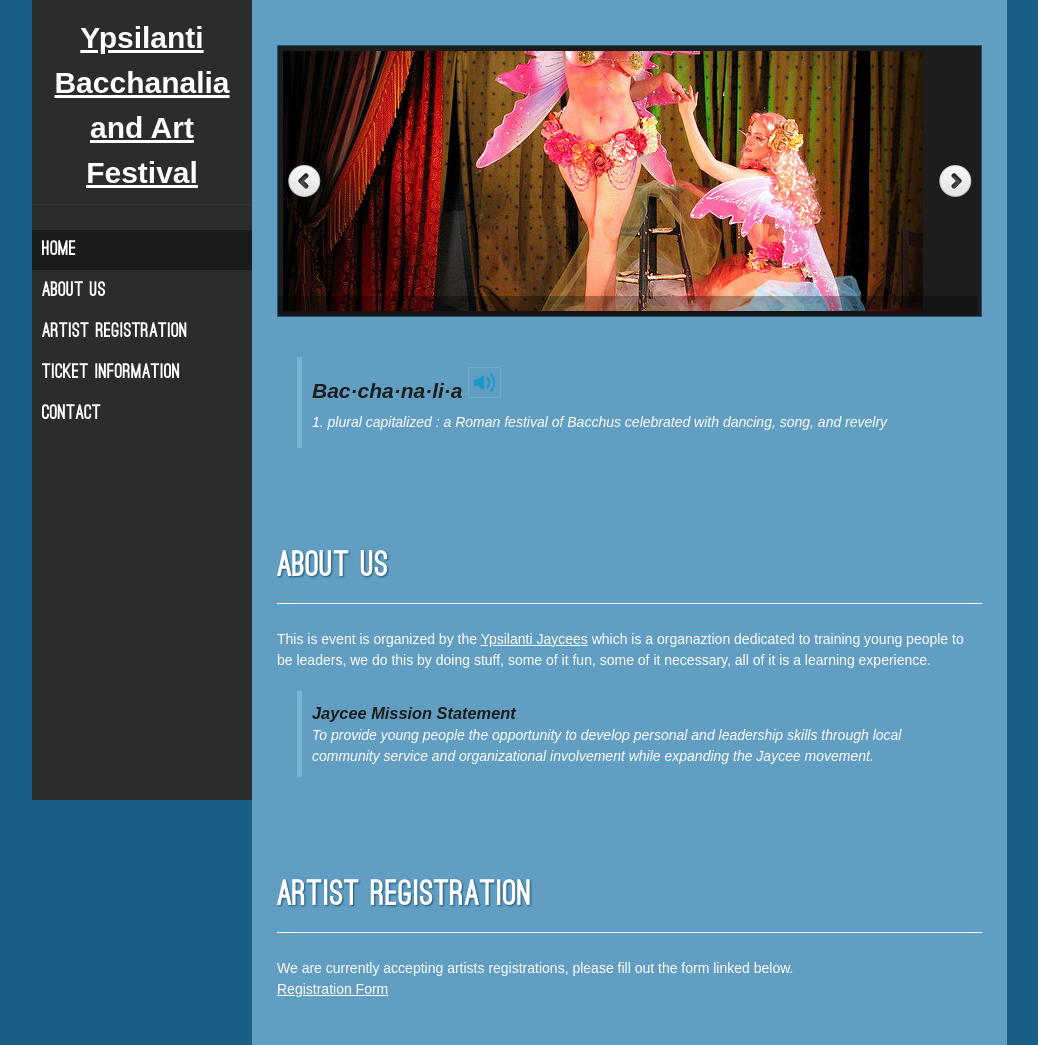
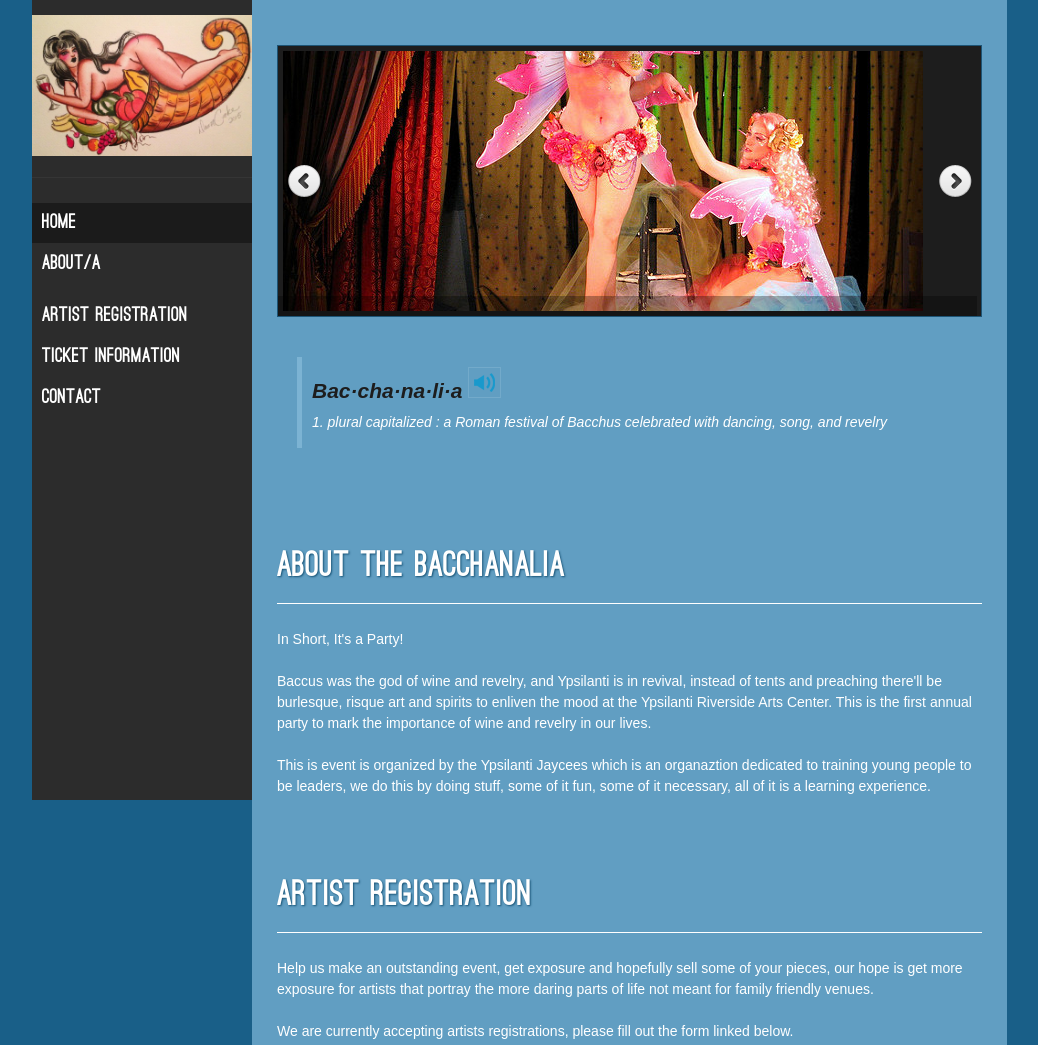
Before and after one commit to flaxeater/bacchanalia.ypsilanti.city, a plain HTML site: page index.html in a window 1280 px wide. Shown: the top 1045 px of the page, without its empty margins (118-1156 px from the left). Drawn offline with Linux system fonts and the light colour scheme.

Commit message:
fixing verbage and adding logo

```diff
--- a/index.html
+++ b/index.html
@@ -30,11 +30,11 @@
   <div id="sidebar">
     <!-- the  sidebar -->
     <!-- logo -->
-    <h4 style="font-size:30px;"><a href="#" id="logo">Ypsilanti Bacchanalia and Art Festival</a></h4>
+    <h4 style="font-size:30px;"><a href="#" id="logo"><img src="images/bacchanalia_lady.png" alt="Ypsilanti Bacchanalia and Art Festival" style="width:100%"/></a></h4>
     <!-- navigation menu -->
     <ul id="navigation">
       <li><a href="#home" class="active">Home</a></li>
-      <li><a href="#about">About Us</a></li>
+      <li><a href="#about">About/a></li>
       <li><a href="#artist_registration">Artist Registration</a></li>
       <li><a href="#ticket">Ticket Information</a></li>
       <!--
@@ -74,15 +74,14 @@
     </div>
     <div class="page" id="about">
       <!-- page about -->
-      <h3 class="page_title"> About Us</h3>
+      <h3 class="page_title">About The Bacchanalia</h3>
       <div class="page_content">
-        <p>This is event is organized by the <a href="http://ypsilantijaycees.com">Ypsilanti Jaycees</a>
-        which is a organaztion dedicated to training young people to be leaders, we do this by doing stuff,
-        some of it fun, some of it necessary, all of it is a learning experience.</p>
-        <blockquote>
-        <h3> Jaycee Mission Statement</h3>
-        To provide young people the opportunity to develop personal and leadership skills through local community service and organizational involvement while expanding the Jaycee movement.
-        </blockquote>
+<p>In Short, It's a Party!</p>
+<br />
+<p>Baccus was the god of wine and revelry, and Ypsilanti is in revival, instead of tents and preaching there'll be burlesque, risque art and spirits to enliven the mood at the Ypsilanti Riverside Arts Center. This is the first annual party to mark the importance of wine and revelry in our lives.  </p>
+<br />
+<p>This is event is organized by the Ypsilanti Jaycees which is an organaztion dedicated to training young people to be leaders, we do this by doing stuff, some of it fun, some of it necessary, all of it is a learning experience.</p>
+
         <div class="clear"> </div>
       </div>
     </div>
@@ -90,7 +89,11 @@
       <!-- page portfolio -->
       <h3 class="page_title"> Artist Registration</h3>
       <div class="page_content">
+<p>Help us make an outstanding event, get exposure and hopefully sell some of your pieces, our hope is get more exposure for artists that portray the more daring parts of life not meant for family friendly venues.
+</p>
+<br />
         <p>We are currently accepting artists registrations, please fill out the form linked below.</p>
+<br />
         <p><a href="docs/art_registration.docx">Registration Form</a></p>
         <div class="clear"> </div>
       </div>
@@ -99,6 +102,9 @@
       <h3 class="page_title">Ticket Information</h3>
       <div class="page_content">
       <p>Tickets are Ready get them <a href="https://www.eventbrite.com/myevent?eid=17856658747" target="_blank">here</a></p>
+<br />
+<p>Keep in mind that this is a party as such we have special pricing for those of us that are willing to meet new people.  To support the hope of supporting revelry we offer a discount to those that promise to talk with 5 people they don't already know.
+</p>
       </div>
     </div>
     <div class="page" id="contact">
```
Also changed, not shown: images/bacchanalia_lady.png (added).
